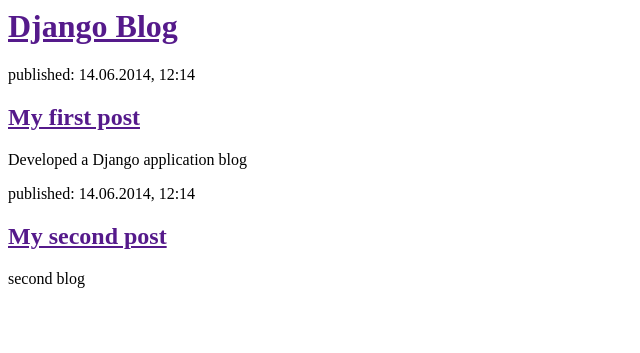
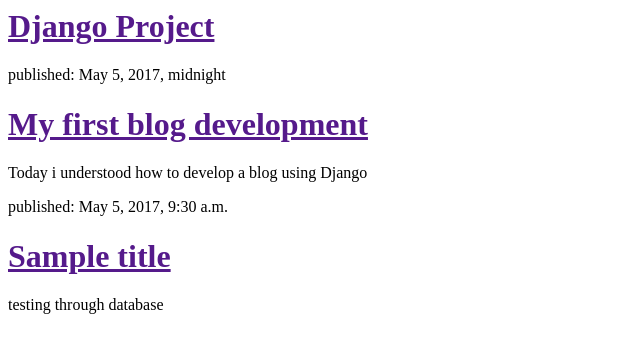
Before and after one commit to karthikeyan-kr/blog, a Django app: page / in a window 1280 px wide. Shown: the top 353 px of the page, without its empty margins (0-640 px from the left). Run offline with Django 3.2, Linux system fonts and the light colour scheme; data comes from the database, SQL or seed files in the repository; both versions use the stored data as it was after the commit.

Commit message:
templates mapped with database values

```diff
--- a/blog/templates/blog/post_list.html
+++ b/blog/templates/blog/post_list.html
@@ -2,25 +2,16 @@
    <head>
         <title>Django blog</title>
     </head>
-    <body>
-        <div>
-            <h1><a href="">Django Blog</a></h1>
-        </div>
-
-        <div>
-            	<p>published: 14.06.2014, 12:14</p>
-            	<h2><a href="">My first post</a></h2>
-			<p>
-				Developed a Django application blog
-			</p>
-        </div>
-
-        <div>
-           	 <p>published: 14.06.2014, 12:14</p>
-            	<h2><a href="">My second post</a></h2>
-        		<p>
-				second blog
-			</p>
+<body>
+	<div>
+		<h1><a href= "">Django Project</a></h1>
 	</div>
-    </body>
+{% for post in posts %}
+	<div>
+		<p>published: {{ post.published_date }}</p>
+		<h1><a href="">{{ post.title }}</a></h1>
+		<p>{{ post.text|linebreaksbr }} </p>
+	</div>
+{% endfor %}
+</body>
 </html>
--- a/blog/views.py
+++ b/blog/views.py
@@ -1,5 +1,6 @@
 from django.shortcuts import render
-
+from .models import Post
+from django.utils import timezone
 def post_list(request):
-    return render(request, 'blog/post_list.html', {})
-#your views here.
+    posts = Post.objects.filter(published_date__lte = timezone.now()).order_by('published_date')
+    return render(request, 'blog/post_list.html', {'posts': posts})
```
Also changed, not shown: db.sqlite3.
